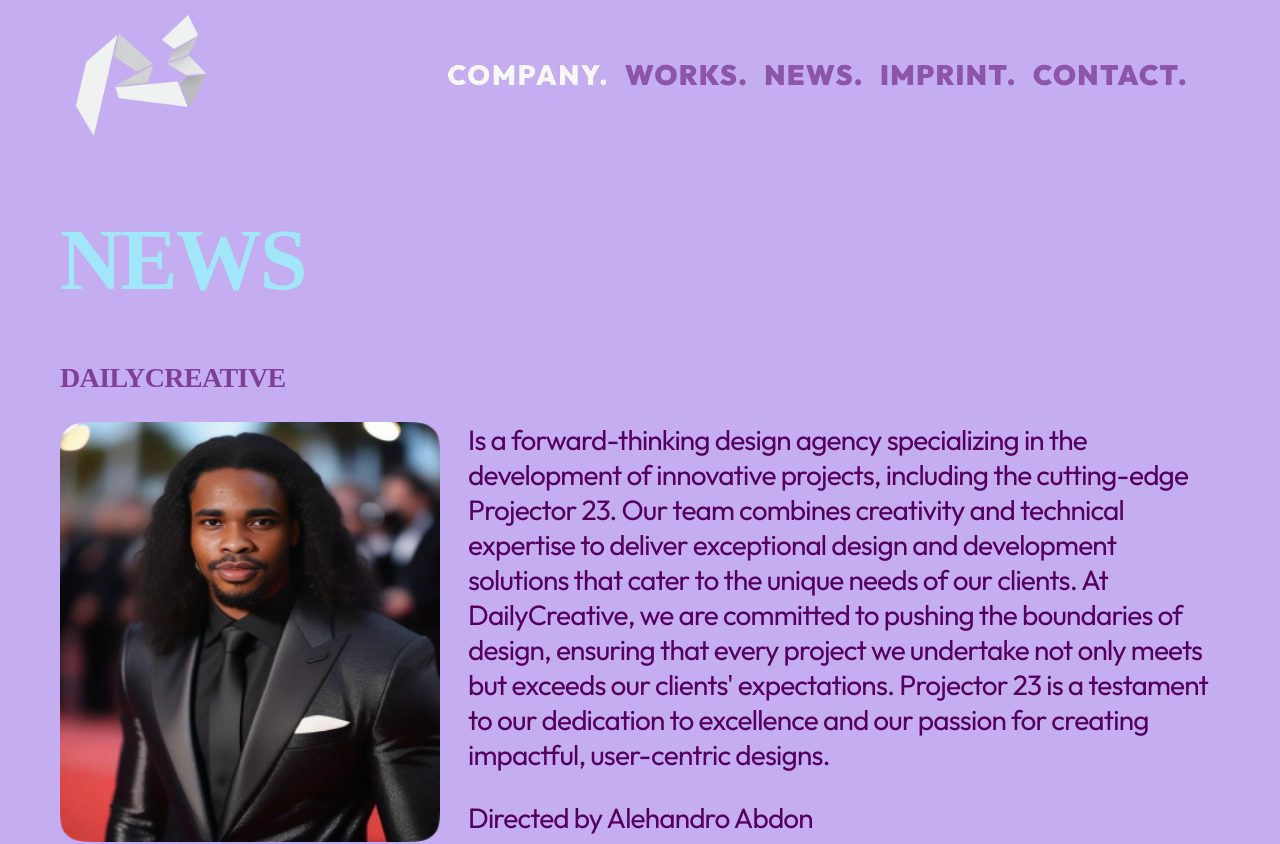
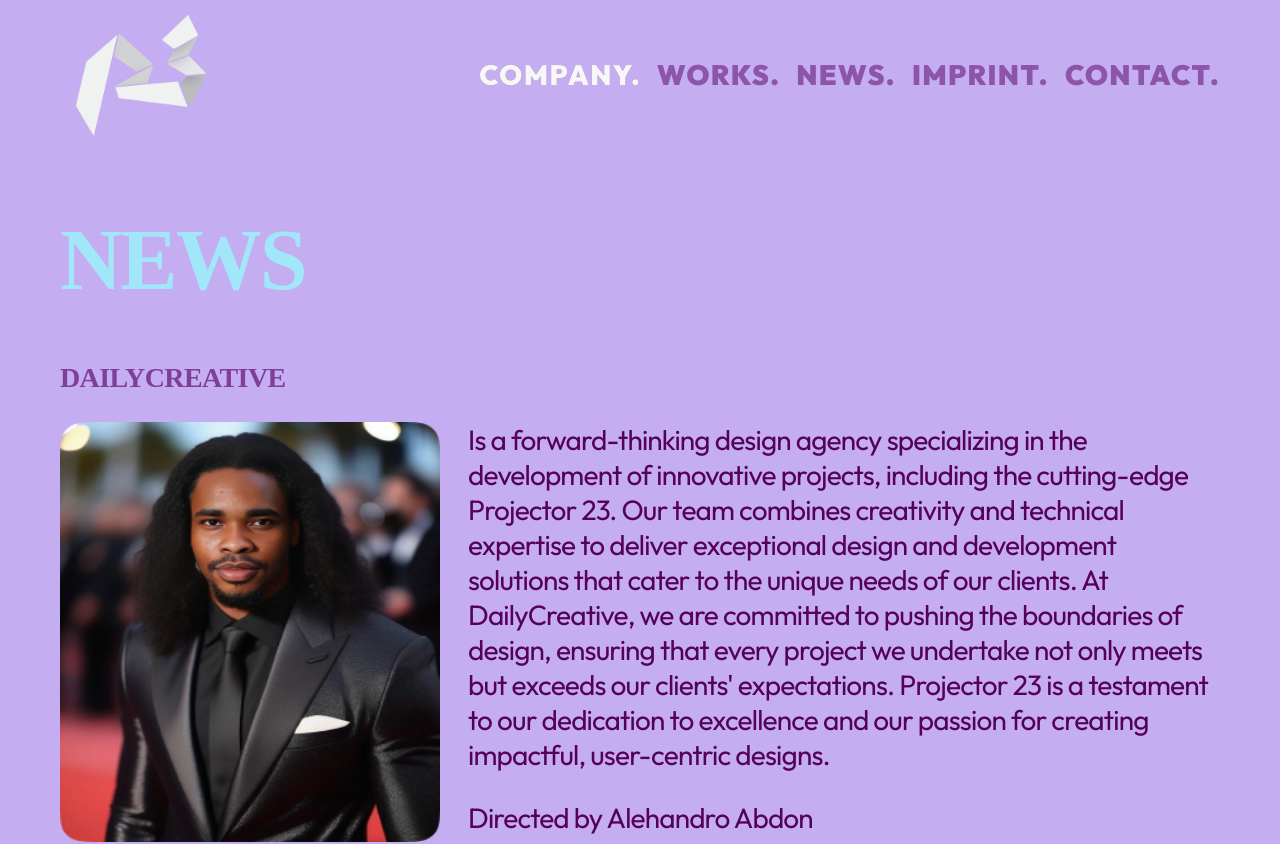
Before and after one commit to Palnetguy/project-23-creative-studio, a React (Create React App) app: page /news in a window 1280 px wide. Shown: the top 844 px of the page. Built offline with nearby package versions, Linux system fonts and the light colour scheme.

Commit message:
Update navbar.css

```diff
--- a/src/styles/navbar.css
+++ b/src/styles/navbar.css
@@ -19,7 +19,7 @@
 .navbar ul {
   display: flex;
   align-items: center;
-  margin-right: 2em;
+/*   margin-right: 2em; */
 }
 .navbar ul li {
   list-style-type: none;
```
